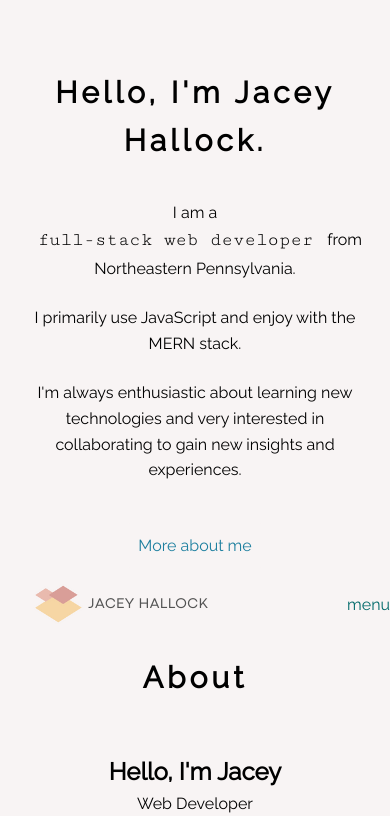
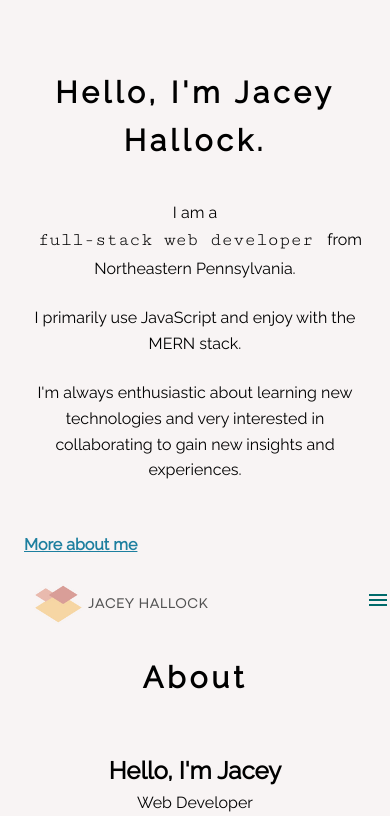
Before and after one commit to jaceyh/dev-portfolio, a website: page index.html in a window 390 px wide. Shown: the part 310-1126 px from the top of the page. Drawn offline with nearby package versions, Linux system fonts and the light colour scheme.

Commit message:
update hamburger and more button

```diff
--- a/css/style.production.css
+++ b/css/style.production.css
@@ -151,19 +151,22 @@
     padding-bottom: 1.5em;
 }
 
-.button-more {
+.more-button {
     background-color: #f8f4f4;
     border-color:  #1d7f9f;
     border-width: 2px;
+    border-radius: 2px;
     color:  #1d7f9f;
-    font-weight: 500;
-    margin: 1em;
+    font-weight: 600;
+    margin: 10px;
+    padding: 20px;
     align-items: flex-end;
 }
 
 .button-text {
     display: flex;
     align-items: center;
+    font-weight: 600;
 }
 
 
@@ -179,6 +182,14 @@
 
 md-icon[filled] {
     font-variation-settings: 'FILL' 1;
+}
+
+.material-symbols-outlined {
+    font-variation-settings:
+    'FILL' 0,
+    'wght' 400,
+    'GRAD' 0,
+    'opsz' 24
 }
 
 .hamburger {
--- a/index.html
+++ b/index.html
@@ -13,6 +13,7 @@
 		<link href="https://fonts.googleapis.com/css2?family=Cutive+Mono&family=Raleway&display=swap" rel="stylesheet">
 		<!--the links below are material elements-->
         <link href="https://fonts.googleapis.com/css2?family=Material+Symbols+Rounded:opsz,wght,FILL@20..48,100..700,0..1"  rel="stylesheet">
+        <link rel="stylesheet" href="https://fonts.googleapis.com/css2?family=Material+Symbols+Outlined:opsz,wght,FILL,GRAD@20..48,100..700,0..1,-50..200" />
         <link rel="stylesheet" type="text/css" href="css/style.production.css">
     </head>
     <body>
@@ -30,7 +31,7 @@
                 <p class="profile__text">I am a <span class="profile__highlight">full-stack web developer</span> from Northeastern Pennsylvania.</p>
                 <p class="profile__text">I primarily use JavaScript and enjoy with the MERN stack.</p>
                 <p class="profile__text"> I'm always enthusiastic about learning new technologies and very interested in collaborating to gain new insights and experiences. </p>
-                <a href="#about" class="button button-more"><span class="button-text">More about me</span>
+                <a href="#about" class="more-button"><span class="button-text">More about me</span>
                 </a>
             </div>
         </header>
@@ -38,7 +39,7 @@
         <div class="page-header">
             <img src="img/jaceyhallock-logo1.png" class="page-header__item" alt="Personal logo of Jacey Hallock, a graphic of three squares and text logo in uppercase letters that consists of Jacey Hallock's name" >
             <nav class="main-navigation page-header__item">
-                <div class="hamburger"><span class="rounded"><md-icon filled>menu</md-icon></span></div>
+                <div class="hamburger"><span class="rounded"><md-icon filled><span class="material-symbols-outlined">menu</span></md-icon></span></div>
                 <div class="menu-container">
                     <ul role="menubar" class="navigation-list">
                         <li role="presentation">
```
